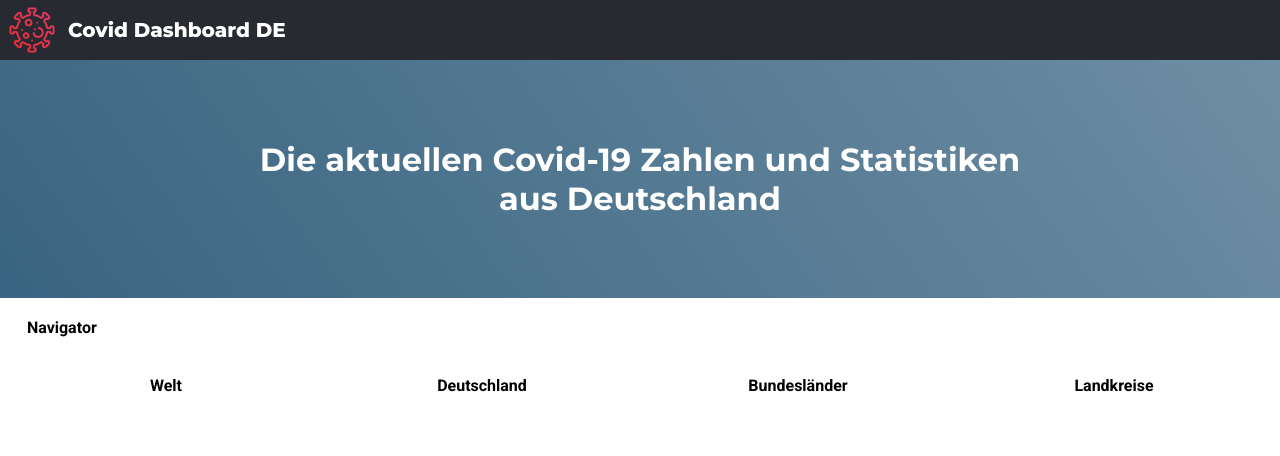
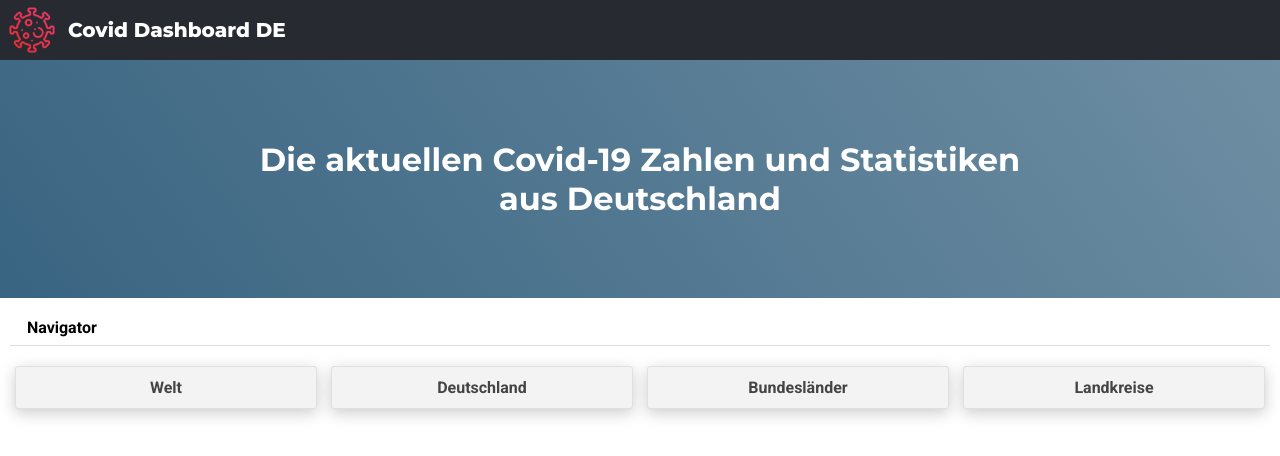
Before and after one commit to minefled/covid-dashboard, a Svelte app: page / in a window 1280 px wide. Shown: the top 456 px of the page. Built offline with nearby package versions, Linux system fonts and the light colour scheme; no server answers.

Commit message:
Im stupid and forgot to push the js bundles

```diff
--- a/public/assets/themes/light.css
+++ b/public/assets/themes/light.css
@@ -10,10 +10,11 @@
     --homepage-landing-banner-background: linear-gradient(54deg, rgba(57,100,129,1) 0%, rgba(110,142,163,1) 100%);
     --homepage-landing-banner-info-message-color: #ffffff;
 
-    --homepage-features-feature-card-shadow: 0 10px 6px -6px #bbb;
-    --homepage-features-feature-card-name-color: #ffffff;
-    --homepage-features-feature-card-incidence-background: #6daec9;
-    --homepage-features-feature-card-vaccinations-background:#6daec9;
-    --homepage-features-feature-card-tests-background: #6daec9;
-    --homepage-features-feature-card-hospitalization-background: #6daec9;
+    --homepage-section-header-title-color: #000000;
+    --homepage-section-header-bottom-border-color: #ddd;
+
+    --homepage-navigator-item-background: #f3f3f3;
+    --homepage-navigator-item-border-color: #e0e0e0;
+    --homepage-navigator-item-shadow-color: #ccc;
+    --homepage-navigator-item-font-color: #444;
 }
```
Also changed, not shown: public/build/bundle.js, 1 other file (tests, documents, lock files or other folders).
